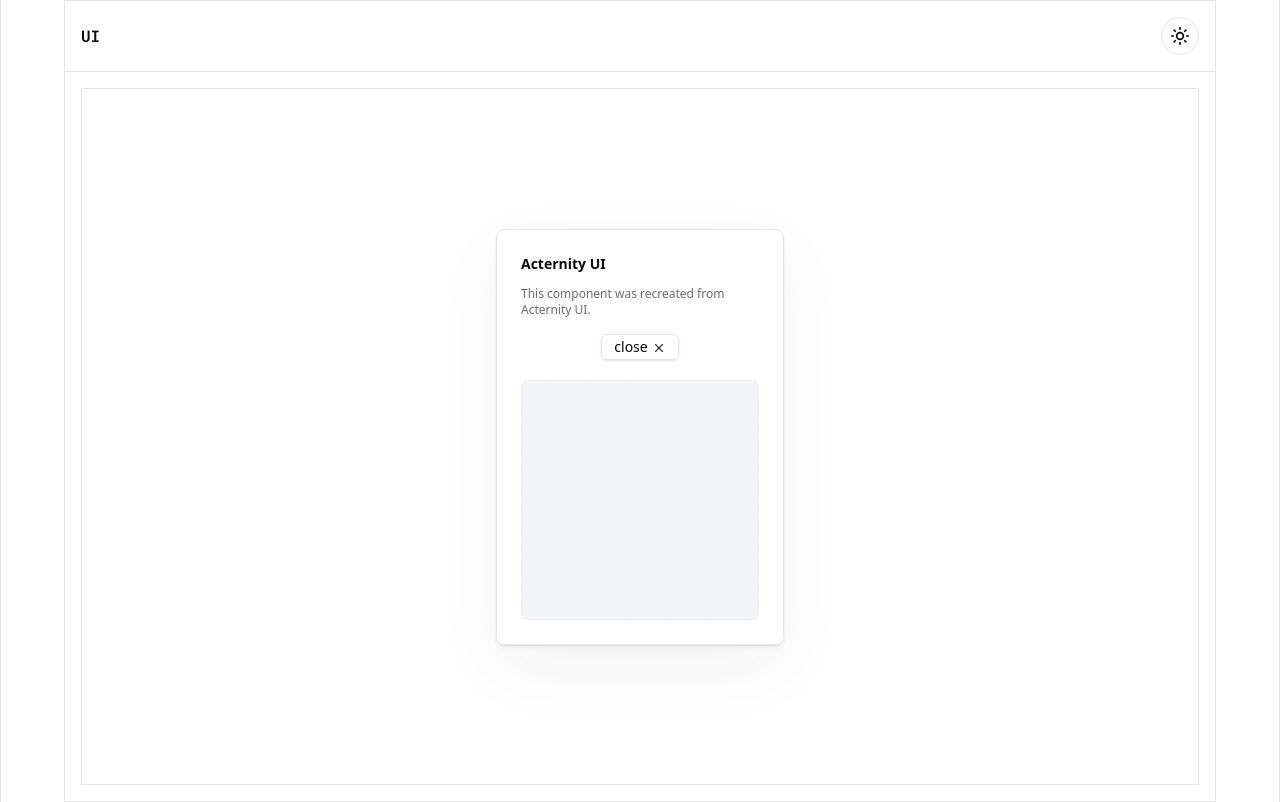
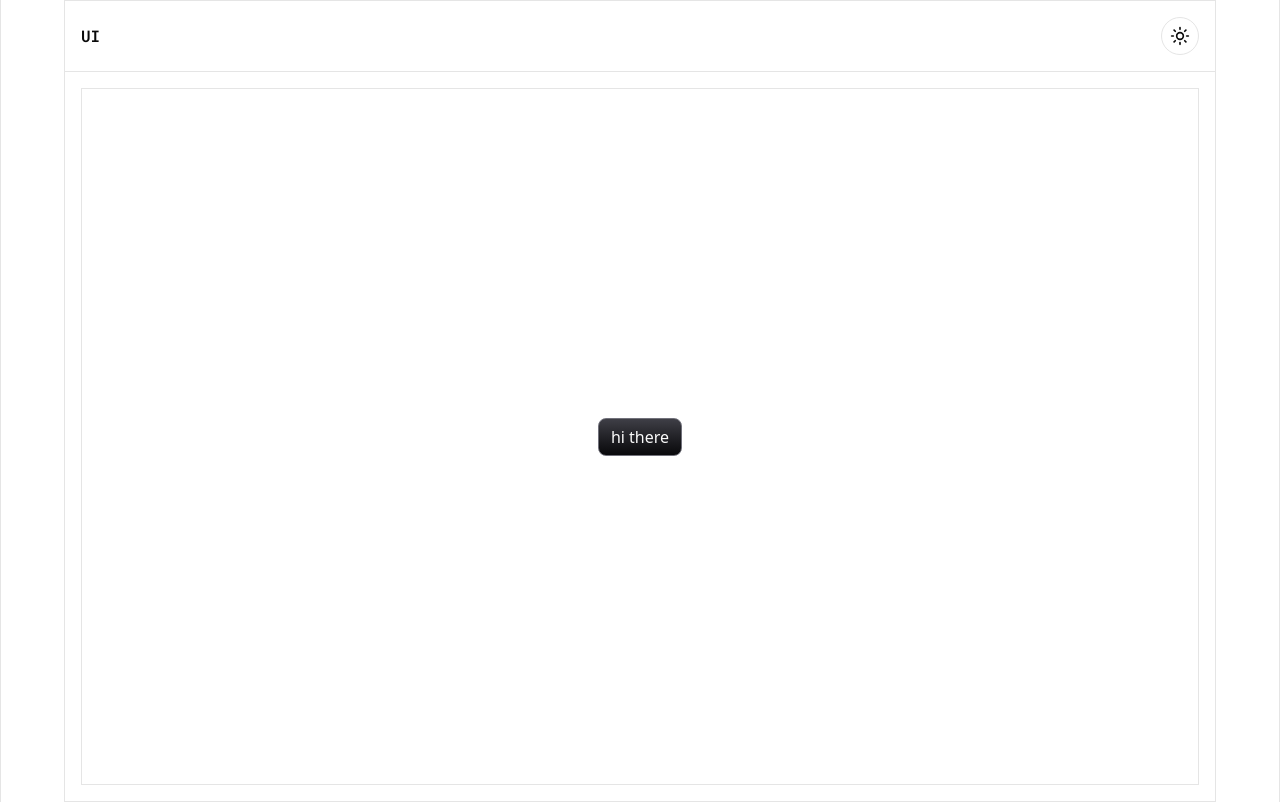
Before and after one commit to negativ14/UI, a Next.js app: page / in a window 1280 px wide. Built offline with nearby package versions, Linux system fonts and the light colour scheme.

Commit message:
added button

```diff
--- a/src/app/page.tsx
+++ b/src/app/page.tsx
@@ -1,7 +1,4 @@
-import { Button } from "@/components/button/Button";
-import Button2 from "@/components/button/Button2";
-import CardAUI from "@/components/cards/CardAUI";
-import { Tooltip } from "@/components/tooltip/Tooltip";
+import Button3 from "@/components/button/Button3";
 import { ToggleTheme } from "@/components/ui/toggle-theme";
 
 export default function Home() {
@@ -18,7 +15,7 @@ export default function Home() {
             <div className="border h-full w-full flex justify-center">
               <div className="w-full h-full bg-background p-2 overflow-hidden relative flex  justify-center items-center gap-4">
                 {/* here rende */}
-                <CardAUI />
+                <Button3>hi there</Button3>
               </div>
             </div>
           </div>
--- /dev/null
+++ b/src/components/button/Button3.tsx
@@ -0,0 +1,21 @@
+import { cn } from "@/lib/utils";
+import React from "react";
+
+export default function Button3({
+  children,
+  className,
+}: {
+  children: string;
+  className?: string;
+}) {
+  return (
+    <button
+      className={cn(
+        'flex items-center overflow-hidden border gap-2 py-1.5 px-3 z-10 rounded-md border-zinc-500 text-zinc-50 bg-gradient-to-b from-zinc-700 to-zinc-950 whitespace-nowrap relative transition-all duration-300 before:absolute before:inset-0 before:-z-10 before:translate-y-[200%] before:scale-[200%] before:rounded-[100%] before:bg-white before:transition-all before:duration-300 before:content-[""] hover:text-zinc-950 hover:before:translate-y-[0%] active:scale-[90%] cursor-pointer',
+        className
+      )}
+    >
+      {children}
+    </button>
+  );
+}
--- /dev/null
+++ b/src/components/cards/Card3D.tsx
@@ -0,0 +1,5 @@
+"use client"
+
+export default function Card3D(){
+    return <div></div>
+}
--- a/src/components/cards/CardAUI.tsx
+++ b/src/components/cards/CardAUI.tsx
@@ -4,7 +4,6 @@ import {
   ClosedCaption,
   Cross,
   Plus,
-  Rocket,
   X,
 } from "lucide-react";
 import { AnimatePresence, motion } from "motion/react";
```
